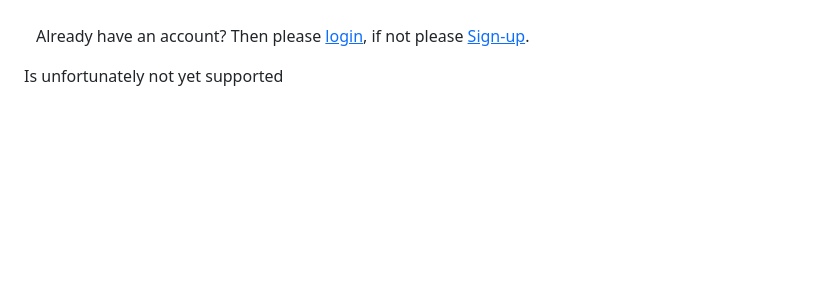
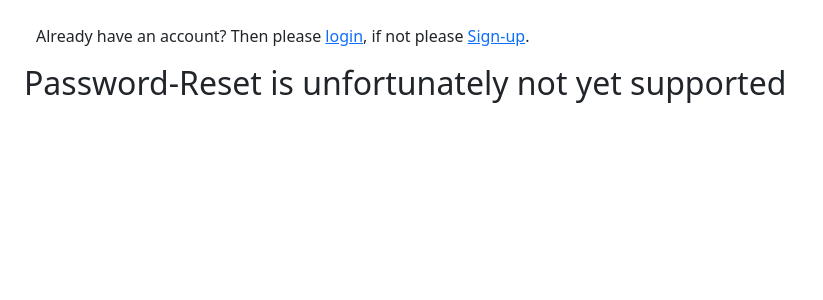
Before and after one commit to RobinKlepzig/HomeStorageManager, a Django app: page /accounts/password/reset/ in a window 1280 px wide. Shown: the part 56-356 px from the top of the page, without its empty margins (0-823 px from the left). Run offline with Django 4.2, Linux system fonts and the light colour scheme.

Commit message:
edit forgot password page

```diff
--- a/HomeStorageManager/storagemanager/templates/account/password_reset.html
+++ b/HomeStorageManager/storagemanager/templates/account/password_reset.html
@@ -3,6 +3,6 @@
 {% block login %}
 {% load static %}
 
-<p>Is unfortunately not yet supported</p>
+<h2>Password-Reset is unfortunately not yet supported</h2>
 
 {% endblock %}
```
